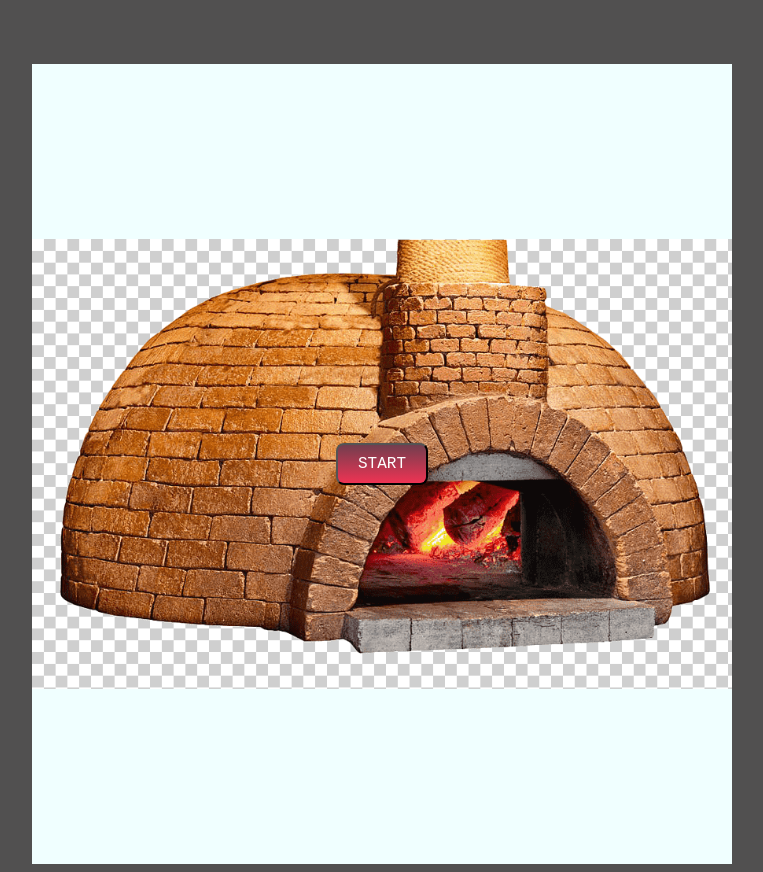
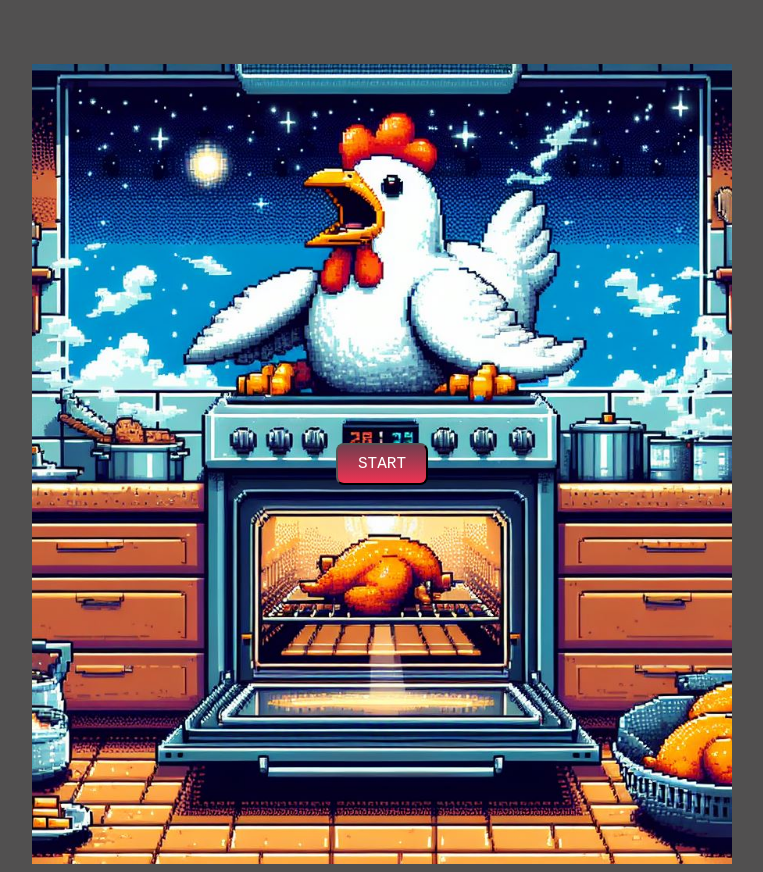
Before and after one commit to tajamajaka/The-BurnOut--FlappyBird, a plain HTML site: page starter-code/index.html in a window 1280 px wide. Shown: the whole page, without its empty margins (480-1243 px from the left). Drawn offline with Linux system fonts and the light colour scheme.

Commit message:
se incluye imagen d fondo página START

```diff
--- a/starter-code/style.css
+++ b/starter-code/style.css
@@ -12,8 +12,8 @@ main{
     display: flex;
     justify-content: center;
     align-items: center;
-    background-image: url('../Images/gratis-png-horno-de-lena-horno-de-mamposteria-stock-photography-pan-chimenea-de-ladrillo.png');
-    background-size: contain;
+    background-image: url('../Images/139cee67-31a1-4d47-a841-35d297c1eab8.jpeg');
+    background-size: cover;
     background-repeat: no-repeat;
     background-position: center;
 }
```
Also changed, not shown: Images/139cee67-31a1-4d47-a841-35d297c1eab8.jpeg (added).
